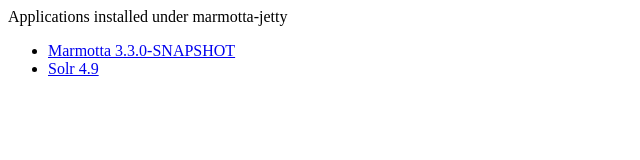
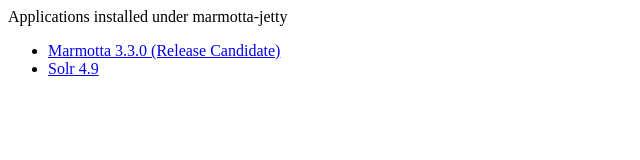
Before and after one commit to anarchivist/marmotta-jetty, a plain HTML site: page webapps/dashboard/index.html in a window 1280 px wide. Shown: the full height of the page, 0-640 px from the left. Drawn offline with Linux system fonts and the light colour scheme.

Commit message:
Update to Marmotta 3.3.0 release candidate

```diff
--- a/webapps/dashboard/index.html
+++ b/webapps/dashboard/index.html
@@ -5,7 +5,7 @@
   <body>
     <p>Applications installed under marmotta-jetty</p>
     <ul>
-      <li><a href="/marmotta">Marmotta 3.3.0-SNAPSHOT</a></li>
+      <li><a href="/marmotta">Marmotta 3.3.0 (Release Candidate)</a></li>
       <li><a href="/solr">Solr 4.9</a></li>
     </ul>
   </body>
```
Also changed, not shown: NOTICE.txt, 1 other file.
